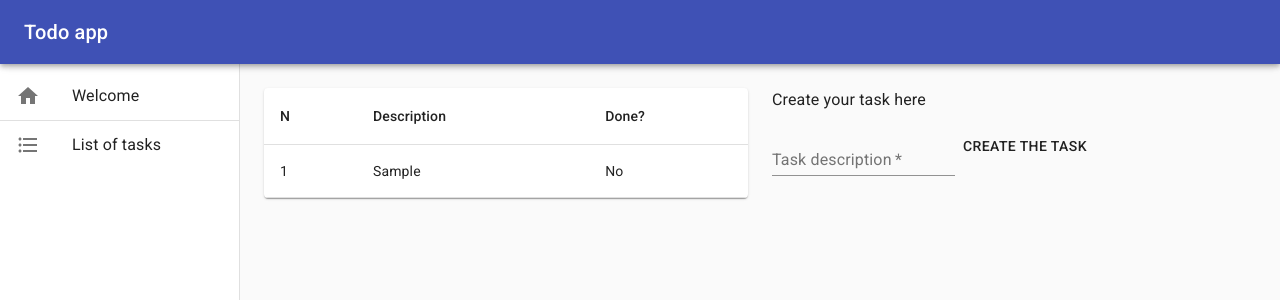
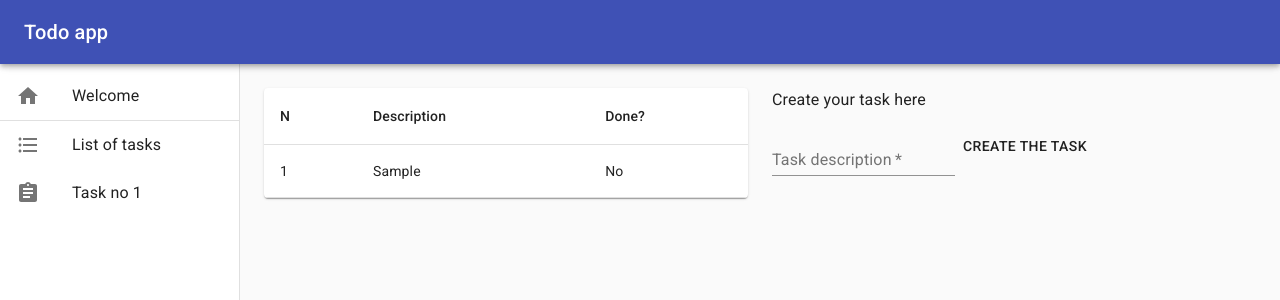
Before and after one commit to szewczukk/todo, a React (Create React App) app: page /list in a window 1280 px wide. Both pictures are taken after typing "Sample" into the empty fields and a click on the button "CREATE THE TASK". Shown: the top 300 px of the page. Built offline with nearby package versions, Linux system fonts and the light colour scheme.

Commit message:
Now the new task is rendered on Drawer

```diff
--- a/src/components/Drawer.tsx
+++ b/src/components/Drawer.tsx
@@ -10,9 +10,11 @@ import {
 	makeStyles,
 	Toolbar,
 } from '@material-ui/core';
+import AssignmentIcon from '@material-ui/icons/Assignment';
 import { Link } from 'react-router-dom';
 import HomeIcon from '@material-ui/icons/Home';
 import { FormatListBulleted } from '@material-ui/icons';
+import { useAppSelector } from '../store';
 
 const useStyles = makeStyles(() =>
 	createStyles({
@@ -25,6 +27,7 @@ const useStyles = makeStyles(() =>
 
 const Drawer = () => {
 	const classes = useStyles();
+	const { tasks } = useAppSelector((store) => store);
 
 	return (
 		<MaterialDrawer
@@ -54,6 +57,14 @@ const Drawer = () => {
 							<ListItemText>List of tasks</ListItemText>
 						</ListItem>
 					</Link>
+					{tasks.map((task, idx) => (
+						<ListItem button key={task.id}>
+							<ListItemIcon>
+								<AssignmentIcon />
+							</ListItemIcon>
+							<ListItemText>Task no {idx + 1}</ListItemText>
+						</ListItem>
+					))}
 				</List>
 			</div>
 		</MaterialDrawer>
--- a/src/components/TaskTable.tsx
+++ b/src/components/TaskTable.tsx
@@ -19,7 +19,7 @@ const TaskTable = () => {
 	}
 
 	return (
-		<TableContainer component={Paper}>
+		<TableContainer component={Paper} data-testid="table">
 			<Table>
 				<TableHead>
 					<TableRow>
```
Also changed, not shown: 1 other file (tests, documents, lock files or other folders).
